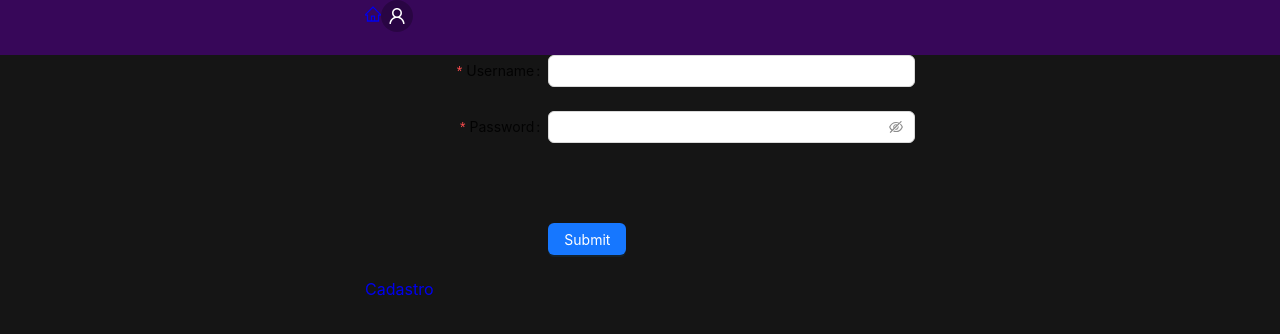
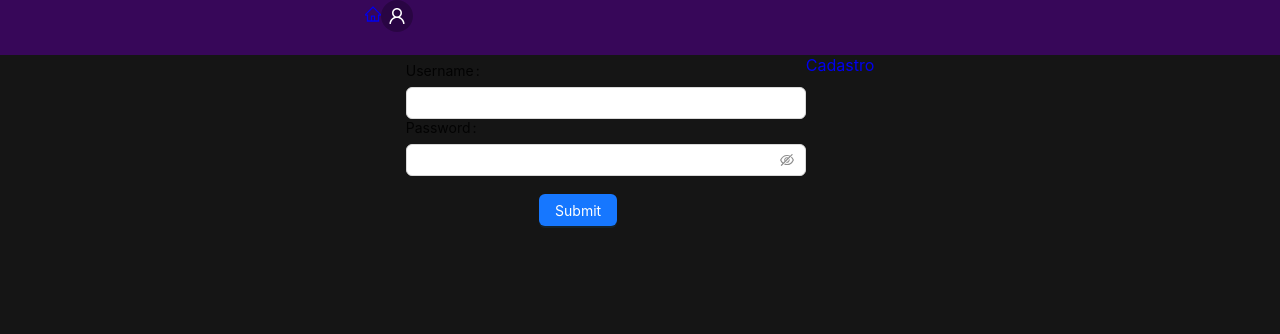
Before and after one commit to evelynbittelbrunn/tags-front, a React (Create React App) app: page /login in a window 1280 px wide. Shown: the top 334 px of the page. Built offline with nearby package versions, Linux system fonts and the light colour scheme.

Commit message:
Começo da estilização do login

```diff
--- a/src/pages/login/Login.tsx
+++ b/src/pages/login/Login.tsx
@@ -1,6 +1,6 @@
 import { Button, Form, Input } from 'antd'
-import React from 'react'
 import { Link } from 'react-router-dom'
+import './styles.css';
 
 type FieldType = {
     username?: string;
@@ -19,12 +19,13 @@ const Login = () => {
     }
 
     return (
-        <div>
+        <div className='login-background'>
+            <div className='login-card'>
                 <Form
                     name="basic"
-                labelCol={{ span: 8 }}
-                wrapperCol={{ span: 16 }}
-                style={{ maxWidth: 600 }}
+                    // labelCol={{ span: 8 }}
+                    // wrapperCol={{ span: 16 }}
+                    // style={{ maxWidth: 600 }}
                     initialValues={{ remember: true }}
                     onFinish={onFinish}
                     onFinishFailed={onFinishFailed}
@@ -61,6 +62,7 @@ const Login = () => {
                 </Form>
                 <Link to="/login/criar">Cadastro</Link>
             </div>
+        </div>
     )
 }
 
--- /dev/null
+++ b/src/pages/login/styles.css
@@ -0,0 +1,20 @@
+.login-card {
+    display: flex;
+    justify-content: center;
+}
+
+.ant-form {
+    width: 400px;
+}
+
+.ant-row {
+    flex-direction: column;
+}
+
+.ant-col {
+    text-align: left !important;
+}
+
+.ant-form-item-required::before {
+    display: none !important;
+}
```
Lines whose indentation alone changed are shown as unchanged.
